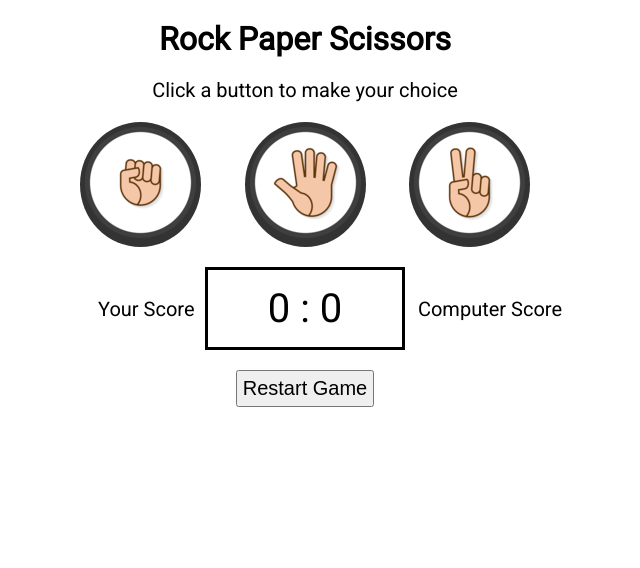
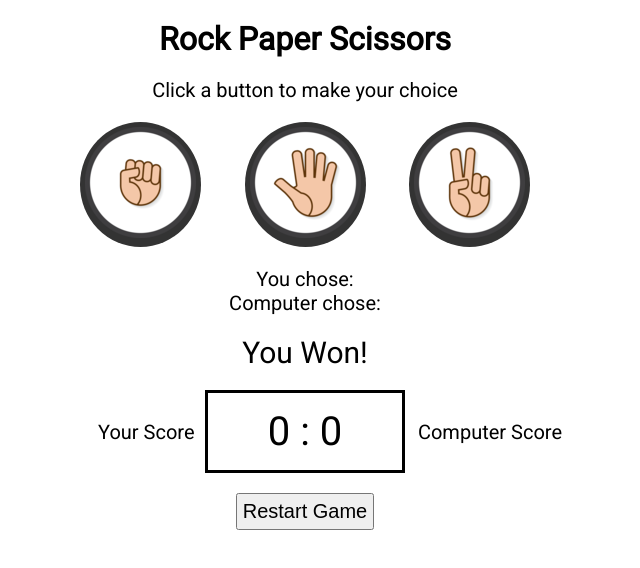
Before and after one commit to GBell94/rock-paper-scissors, a plain HTML site: page index.html in a window 1280 px wide. Shown: the whole page, without its empty margins (335-975 px from the left). Drawn offline with Linux system fonts and the light colour scheme.

Commit message:
Add additional styling for divs that don't display on loading game

```diff
--- a/assets/css/style.css
+++ b/assets/css/style.css
@@ -43,12 +43,15 @@ header h1 {
     cursor:pointer;
 }
 
-#computer-selection {
+#selections {
     text-align: center;
+    font-size: 20px;
+    margin-bottom: 20px;
 }
 
 #result {
     text-align: center;
+    font-size: 30px;
 }
 
 #reset-btn {
--- a/index.html
+++ b/index.html
@@ -33,12 +33,13 @@
 
 </div>
 
-<div id="computer-selection">
-
+<div id="selections">
+<p>You chose:</p>
+<p>Computer chose:</p>
 </div>
 
 <div id="result">
-
+<p>You Won!</p>
 </div>
 
 <div id="scores">
```
